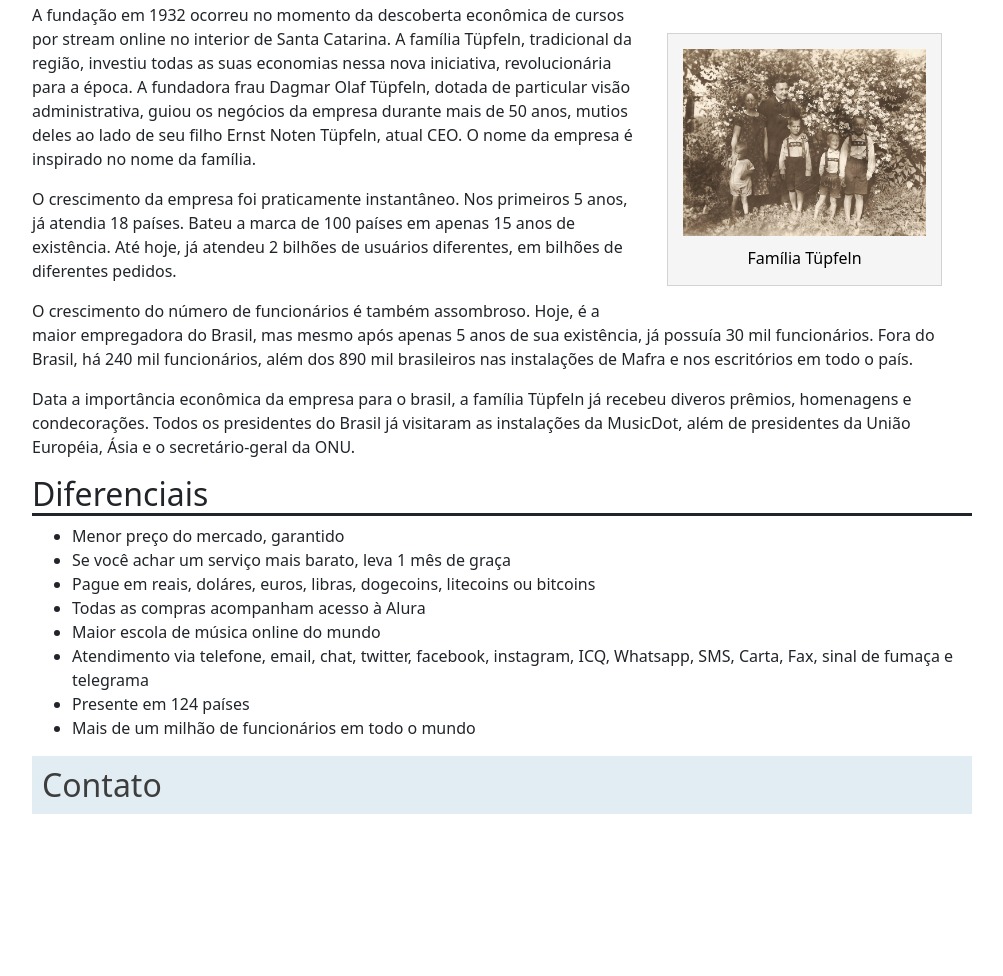
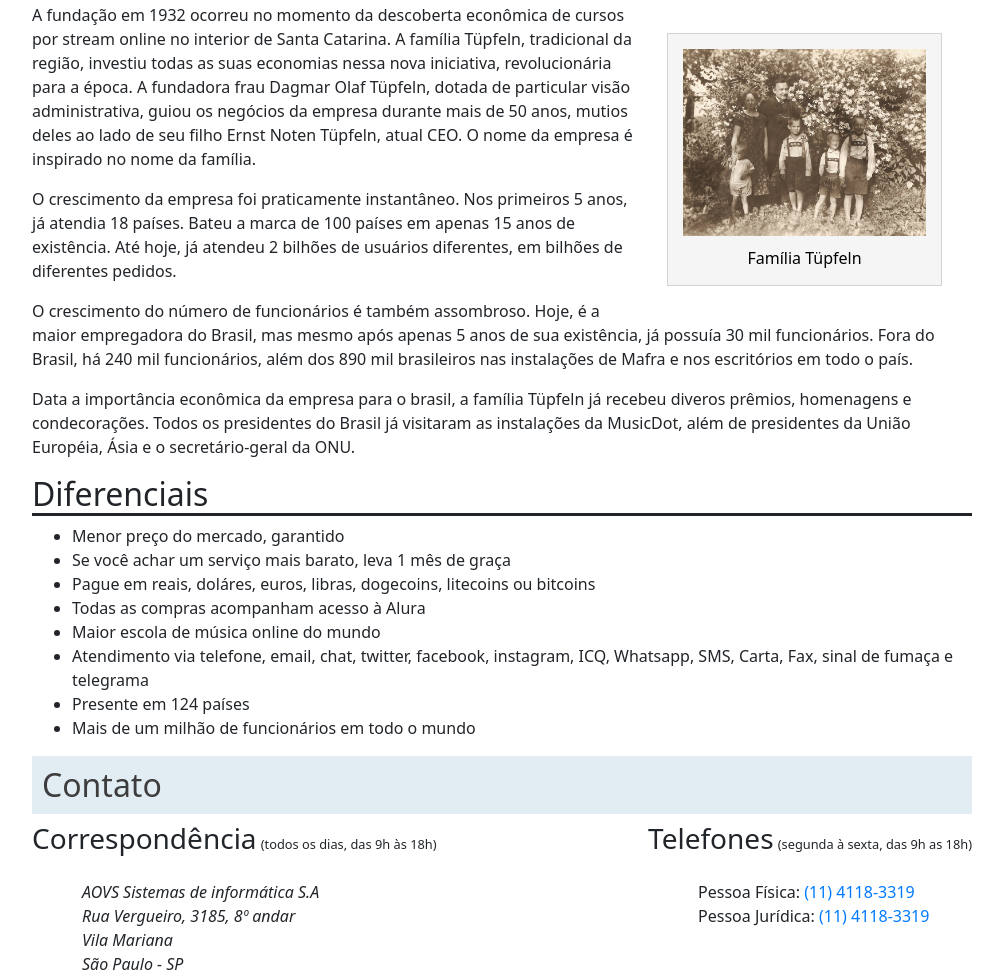
Before and after one commit to UbiracyCruz/music-dot, a plain HTML site: page sobre.html in a window 1280 px wide. Shown: the part 828-1804 px from the top of the page, without its empty margins (138-1141 px from the left). Before the commit the page ends 1650 px from the top, so only its background shows below. Drawn offline with Linux system fonts and the light colour scheme.

Commit message:
Atividade 06

```diff
--- a/css/style.css
+++ b/css/style.css
@@ -41,3 +41,21 @@ figure > figcaption{
     color: black;
     display: block;
 }
+
+address h3{
+    display: inline;
+    margin-bottom: 8px;
+}
+
+address div span{
+    margin-left: 50px;
+}
+#correspondencia{
+    float: left;
+}
+#telefones{
+    float: right;
+}
+#correspondencia > span{
+    font-style: italic;
+}
--- a/sobre.html
+++ b/sobre.html
@@ -56,5 +56,21 @@
         <li>Mais de um milhão de funcionários em todo o mundo</li>
     </ul>
     <h2 class="header">Contato</h2>
+        <address>
+            <div id="correspondencia">
+                <h3 id="titulo-end">Correspondência</h3>
+                <small id="horario">(todos os dias, das 9h às 18h)</small><br><br>
+                <span id="empresa">AOVS Sistemas de informática S.A</span><br>
+                <span id="rua">Rua Vergueiro, 3185, 8º andar</span><br>
+                <span id="bairro">Vila Mariana</span><br>
+                <span id="cidade">São Paulo - SP</span><br>
+            </div>
+            <div id="telefones">
+                <h3 id="titulo-end">Telefones</h3>
+                <small id="horario">(segunda à sexta, das 9h as 18h)</small><br><br>
+                <span id="PF">Pessoa Física:  <a href="(11) 4118-3319">(11) 4118-3319</a></span><br>
+                <span id="PJ">Pessoa Jurídica:  <a href="(11) 4118-2172">(11) 4118-3319</a></span>
+            </div>
+        </address>
 </body>
 </html>
```
